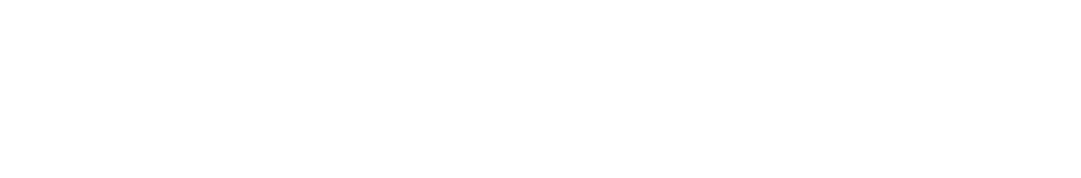
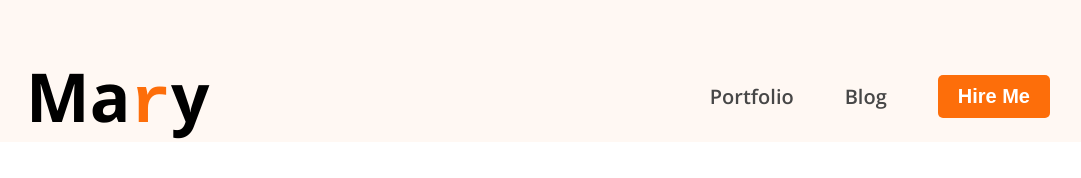
Before and after one commit to Ratul-Hossain-Khan/potfolio-new, a plain HTML site: page index.html in a window 1280 px wide. Shown: the whole page, without its empty margins (102-1183 px from the left). Drawn offline with nearby package versions, Linux system fonts and the light colour scheme.

Commit message:
add styles and html

```diff
--- a/index.html
+++ b/index.html
@@ -4,8 +4,26 @@
     <meta charset="UTF-8">
     <meta name="viewport" content="width=device-width, initial-scale=1.0">
     <title>Document</title>
+    <link rel="preconnect" href="https://fonts.googleapis.com">
+    <link rel="preconnect" href="https://fonts.gstatic.com" crossorigin>
+    <link href="https://fonts.googleapis.com/css2?family=Manrope:wght@200..800&family=Open+Sans:ital,wght@0,300..800;1,300..800&display=swap" rel="stylesheet">
+    <link rel="stylesheet" href="styles/style.css">
 </head>
-<body>
+<body class="font-open-sans" >
+
+    <header>
+        <nav>
+            <div class="logo">
+                <h2>Ma<samp class="color-orange">r</samp>y</h2>
+            </div>
+            <ul class="menu">
+                <li><a href="#">Portfolio</a></li>
+                <li><a href="#">Blog</a></li>
+                <li><button class="btn">Hire Me</button></li>
+            </ul>
+        </nav>
+
+    </header>
 
 </body>
 </html>
--- /dev/null
+++ b/styles/style.css
@@ -0,0 +1,65 @@
+* {
+    margin: 0;
+    padding: 0;
+    box-sizing: border-box;
+}
+
+/* share styles */
+
+.font-open-sans {
+    font-family: "Open Sans", sans-serif;
+    font-optical-sizing: auto;
+}
+
+.logo {
+    font-size: 45px;
+    font-weight: 900;
+}
+
+.color-orange {
+    color: #fd6e0a;
+}
+
+.btn {
+    padding: 10px 20px;
+    border-radius: 5px;
+    font-size: 20px;
+    font-weight: bold;
+    background-color: #fd6e0a;
+    color: #fff;
+    text-decoration: none;
+    border: none;
+    transition: all 0.3s ease-in-out;
+}
+
+/* shared styles */
+header {
+    background-color: #fff8f3;
+    padding-top: 50px;
+
+}
+
+nav {
+    width: 80%;
+    max-width: 1200px;
+    margin: 0 auto;
+    display: flex;
+    justify-content: space-between;
+    align-items: center;
+    /* border: 1px solid #e0e0e0; */
+}
+
+nav .menu {
+    display: flex;
+    gap: 51px;
+    list-style: none;
+    align-items: center;
+}
+
+nav .menu li a {
+    text-decoration: none;
+    color: #474747;
+    font-size: 20px;
+    font-weight: 600;
+    transition: all 0.3s ease-in-out;
+}
```
Also changed, not shown: style.css (deleted).
